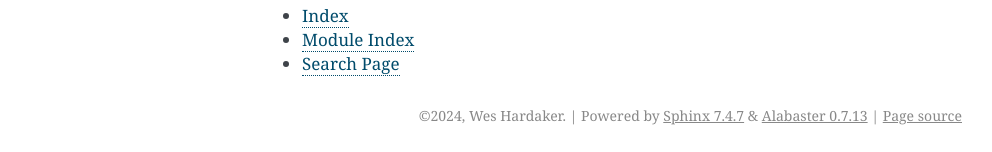
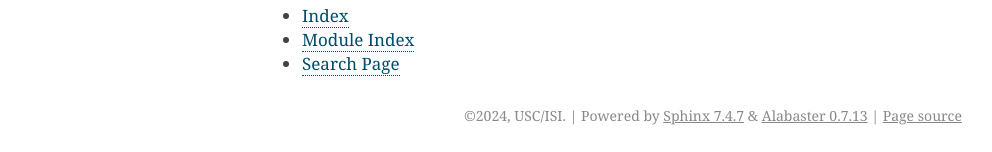
Before and after one commit to traffic-taffy/traffic-taffy, a Sphinx documentation site: the page built from docs/index.rst, in a window 1280 px wide. Shown: the part 774-926 px from the top of the page, without its empty margins (148-1140 px from the left). Built offline with Sphinx 7.4.7, drawn with Linux system fonts in a browser that asks for light colours.

```diff
--- a/docs/conf.py
+++ b/docs/conf.py
@@ -7,9 +7,9 @@
 # https://www.sphinx-doc.org/en/master/usage/configuration.html#project-information
 
 project = "traffic-taffy"
-copyright = "2024, Wes Hardaker"
+copyright = "2024, USC/ISI"
 author = "Wes Hardaker"
-release = "0.4.2"
+release = "0.4.3"
 
 # -- General configuration ---------------------------------------------------
 # https://www.sphinx-doc.org/en/master/usage/configuration.html#general-configuration
--- a/setup.py
+++ b/setup.py
@@ -5,7 +5,7 @@ with open("README.md", "r") as fh:
 
 setuptools.setup(
     name="traffic-taffy",
-    version="0.4.2",
+    version="0.4.3",
     author="Wes Hardaker",
     author_email="opensource@hardakers.net",
     description="A tool for doing differential analysis of pcap files",
```
